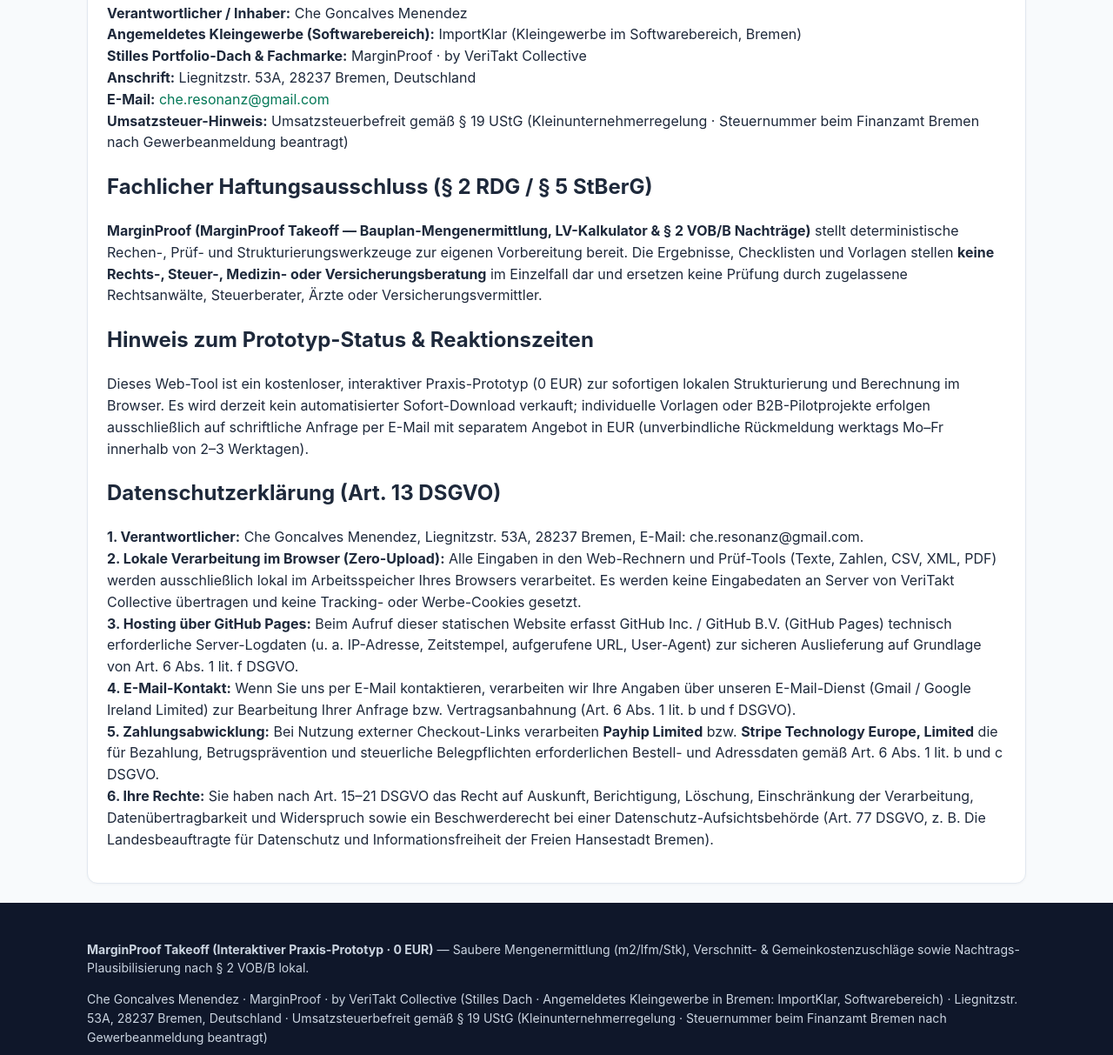
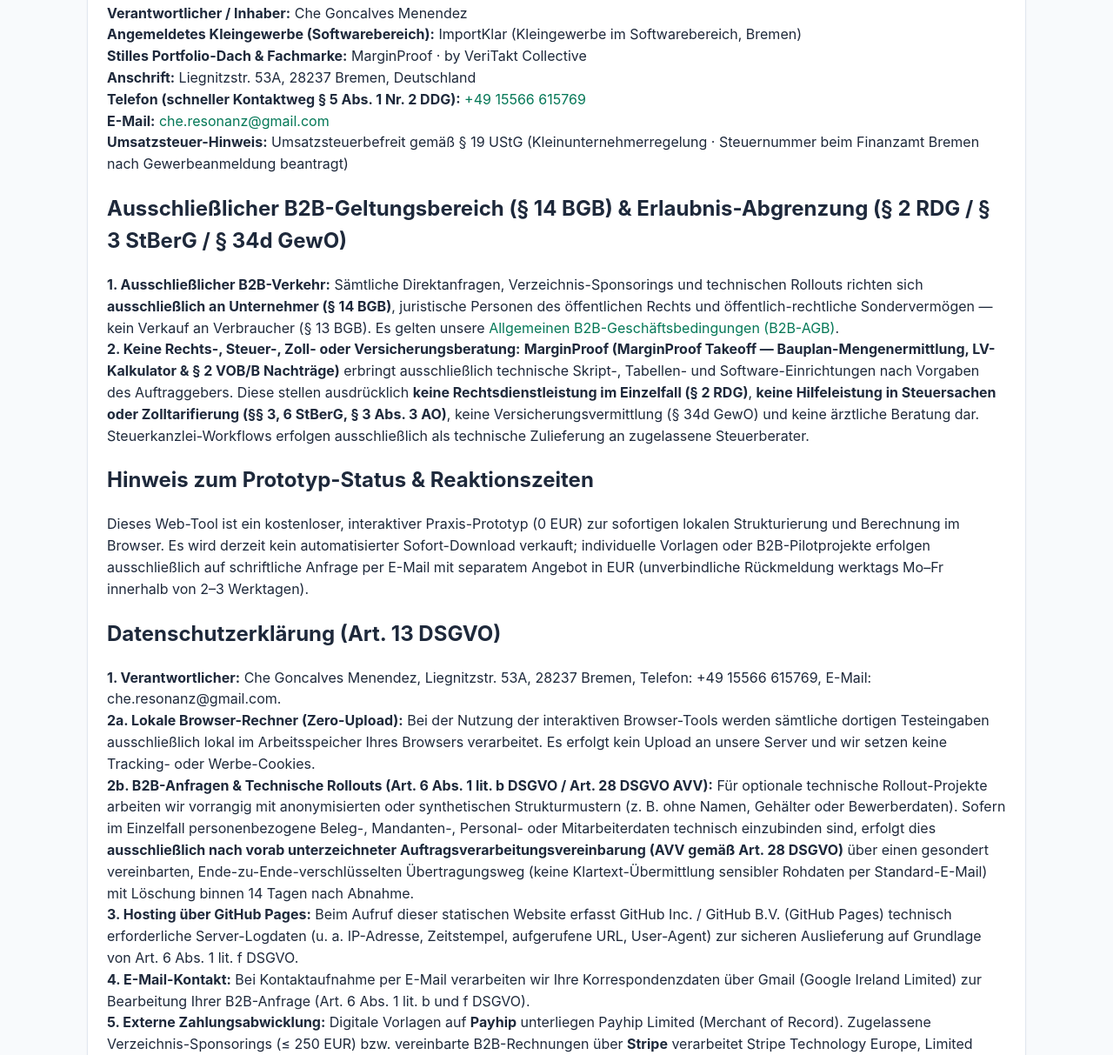
Before and after one commit to cheresonanz-design/veritakt-bauplan-takeoff, a plain HTML site: page legal/index.html in a window 1280 px wide. Shown: the part 325-1538 px from the top of the page at 87% size. Drawn offline with Linux system fonts and the light colour scheme.

Commit message:
Deploy veritakt-bauplan-takeoff (2026-11-24 07:02:31)

```diff
--- a/legal/index.html
+++ b/legal/index.html
@@ -29,15 +29,20 @@
         <strong>Angemeldetes Kleingewerbe (Softwarebereich):</strong> ImportKlar (Kleingewerbe im Softwarebereich, Bremen)<br />
         <strong>Stilles Portfolio-Dach &amp; Fachmarke:</strong> MarginProof · by VeriTakt Collective<br />
         <strong>Anschrift:</strong> Liegnitzstr. 53A, 28237 Bremen, Deutschland<br />
+        <strong>Telefon (schneller Kontaktweg § 5 Abs. 1 Nr. 2 DDG):</strong> <a href="tel:+4915566615769">+49 15566 615769</a><br />
         <strong>E-Mail:</strong> <a href="mailto:che.resonanz@gmail.com">che.resonanz@gmail.com</a><br />
         <strong>Umsatzsteuer-Hinweis:</strong> Umsatzsteuerbefreit gemäß § 19 UStG (Kleinunternehmerregelung · Steuernummer beim Finanzamt Bremen nach Gewerbeanmeldung beantragt)
       </p>
 
-      <h2>Fachlicher Haftungsausschluss (§ 2 RDG / § 5 StBerG)</h2>
+      <h2>Ausschließlicher B2B-Geltungsbereich (§ 14 BGB) &amp; Erlaubnis-Abgrenzung (§ 2 RDG / § 3 StBerG / § 34d GewO)</h2>
       <p>
-        <strong>MarginProof (MarginProof Takeoff — Bauplan-Mengenermittlung, LV-Kalkulator &amp; § 2 VOB/B Nachträge)</strong> stellt deterministische Rechen-, Prüf- und Strukturierungswerkzeuge zur eigenen Vorbereitung bereit.
-        Die Ergebnisse, Checklisten und Vorlagen stellen <strong>keine Rechts-, Steuer-, Medizin- oder Versicherungsberatung</strong> im Einzelfall dar
-        und ersetzen keine Prüfung durch zugelassene Rechtsanwälte, Steuerberater, Ärzte oder Versicherungsvermittler.
+        <strong>1. Ausschließlicher B2B-Verkehr:</strong> Sämtliche Direktanfragen, Verzeichnis-Sponsorings und technischen Rollouts richten sich
+        <strong>ausschließlich an Unternehmer (§ 14 BGB)</strong>, juristische Personen des öffentlichen Rechts und öffentlich-rechtliche Sondervermögen — kein Verkauf an Verbraucher (§ 13 BGB).
+        Es gelten unsere <a href="https://cheresonanz-design.github.io/opskanon-directory/agb/" target="_blank" rel="noopener">Allgemeinen B2B-Geschäftsbedingungen (B2B-AGB)</a>.<br />
+        <strong>2. Keine Rechts-, Steuer-, Zoll- oder Versicherungsberatung:</strong> <strong>MarginProof (MarginProof Takeoff — Bauplan-Mengenermittlung, LV-Kalkulator &amp; § 2 VOB/B Nachträge)</strong> erbringt ausschließlich
+        technische Skript-, Tabellen- und Software-Einrichtungen nach Vorgaben des Auftraggebers. Diese stellen ausdrücklich <strong>keine Rechtsdienstleistung im Einzelfall (§ 2 RDG)</strong>,
+        <strong>keine Hilfeleistung in Steuersachen oder Zolltarifierung (§§ 3, 6 StBerG, § 3 Abs. 3 AO)</strong>, keine Versicherungsvermittlung (§ 34d GewO) und keine ärztliche Beratung dar.
+        Steuerkanzlei-Workflows erfolgen ausschließlich als technische Zulieferung an zugelassene Steuerberater.
       </p>
 
       <h2>Hinweis zum Prototyp-Status &amp; Reaktionszeiten</h2>
@@ -49,18 +54,18 @@
 
       <h2>Datenschutzerklärung (Art. 13 DSGVO)</h2>
       <p>
-        <strong>1. Verantwortlicher:</strong> Che Goncalves Menendez, Liegnitzstr. 53A, 28237 Bremen, E-Mail: che.resonanz@gmail.com.<br />
-        <strong>2. Lokale Verarbeitung im Browser (Zero-Upload):</strong> Alle Eingaben in den Web-Rechnern und Prüf-Tools (Texte, Zahlen, CSV, XML, PDF)
-        werden ausschließlich lokal im Arbeitsspeicher Ihres Browsers verarbeitet. Es werden keine Eingabedaten an Server von VeriTakt Collective übertragen
-        und keine Tracking- oder Werbe-Cookies gesetzt.<br />
+        <strong>1. Verantwortlicher:</strong> Che Goncalves Menendez, Liegnitzstr. 53A, 28237 Bremen, Telefon: +49 15566 615769, E-Mail: che.resonanz@gmail.com.<br />
+        <strong>2a. Lokale Browser-Rechner (Zero-Upload):</strong> Bei der Nutzung der interaktiven Browser-Tools werden sämtliche dortigen Testeingaben
+        ausschließlich lokal im Arbeitsspeicher Ihres Browsers verarbeitet. Es erfolgt kein Upload an unsere Server und wir setzen keine Tracking- oder Werbe-Cookies.<br />
+        <strong>2b. B2B-Anfragen &amp; Technische Rollouts (Art. 6 Abs. 1 lit. b DSGVO / Art. 28 DSGVO AVV):</strong> Für optionale technische Rollout-Projekte arbeiten wir
+        vorrangig mit anonymisierten oder synthetischen Strukturmustern (z. B. ohne Namen, Gehälter oder Bewerberdaten). Sofern im Einzelfall personenbezogene Beleg-, Mandanten-,
+        Personal- oder Mitarbeiterdaten technisch einzubinden sind, erfolgt dies <strong>ausschließlich nach vorab unterzeichneter Auftragsverarbeitungsvereinbarung (AVV gemäß Art. 28 DSGVO)</strong>
+        über einen gesondert vereinbarten, Ende-zu-Ende-verschlüsselten Übertragungsweg (keine Klartext-Übermittlung sensibler Rohdaten per Standard-E-Mail) mit Löschung binnen 14 Tagen nach Abnahme.<br />
         <strong>3. Hosting über GitHub Pages:</strong> Beim Aufruf dieser statischen Website erfasst GitHub Inc. / GitHub B.V. (GitHub Pages) technisch erforderliche
         Server-Logdaten (u. a. IP-Adresse, Zeitstempel, aufgerufene URL, User-Agent) zur sicheren Auslieferung auf Grundlage von Art. 6 Abs. 1 lit. f DSGVO.<br />
-        <strong>4. E-Mail-Kontakt:</strong> Wenn Sie uns per E-Mail kontaktieren, verarbeiten wir Ihre Angaben über unseren E-Mail-Dienst (Gmail / Google Ireland Limited)
-        zur Bearbeitung Ihrer Anfrage bzw. Vertragsanbahnung (Art. 6 Abs. 1 lit. b und f DSGVO).<br />
-        <strong>5. Zahlungsabwicklung:</strong> Bei Nutzung externer Checkout-Links verarbeiten <strong>Payhip Limited</strong> bzw. <strong>Stripe Technology Europe, Limited</strong>
-        die für Bezahlung, Betrugsprävention und steuerliche Belegpflichten erforderlichen Bestell- und Adressdaten gemäß Art. 6 Abs. 1 lit. b und c DSGVO.<br />
-        <strong>6. Ihre Rechte:</strong> Sie haben nach Art. 15–21 DSGVO das Recht auf Auskunft, Berichtigung, Löschung, Einschränkung der Verarbeitung,
-        Datenübertragbarkeit und Widerspruch sowie ein Beschwerderecht bei einer Datenschutz-Aufsichtsbehörde (Art. 77 DSGVO, z. B. Die Landesbeauftragte für Datenschutz und Informationsfreiheit der Freien Hansestadt Bremen).
+        <strong>4. E-Mail-Kontakt:</strong> Bei Kontaktaufnahme per E-Mail verarbeiten wir Ihre Korrespondenzdaten über Gmail (Google Ireland Limited) zur Bearbeitung Ihrer B2B-Anfrage (Art. 6 Abs. 1 lit. b und f DSGVO).<br />
+        <strong>5. Externe Zahlungsabwicklung:</strong> Digitale Vorlagen auf <strong>Payhip</strong> unterliegen Payhip Limited (Merchant of Record). Zugelassene Verzeichnis-Sponsorings (&le; 250 EUR) bzw. vereinbarte B2B-Rechnungen über <strong>Stripe</strong> verarbeitet Stripe Technology Europe, Limited gemäß Art. 6 Abs. 1 lit. b und c DSGVO.<br />
+        <strong>6. Ihre Rechte:</strong> Sie haben nach Art. 15–21 DSGVO das Recht auf Auskunft, Berichtigung, Löschung, Einschränkung, Datenübertragbarkeit und Widerspruch sowie ein Beschwerderecht bei der Aufsichtsbehörde (Art. 77 DSGVO, z. B. Die Landesbeauftragte für Datenschutz und Informationsfreiheit der Freien Hansestadt Bremen).
       </p>
     </div>
     </main>
```
